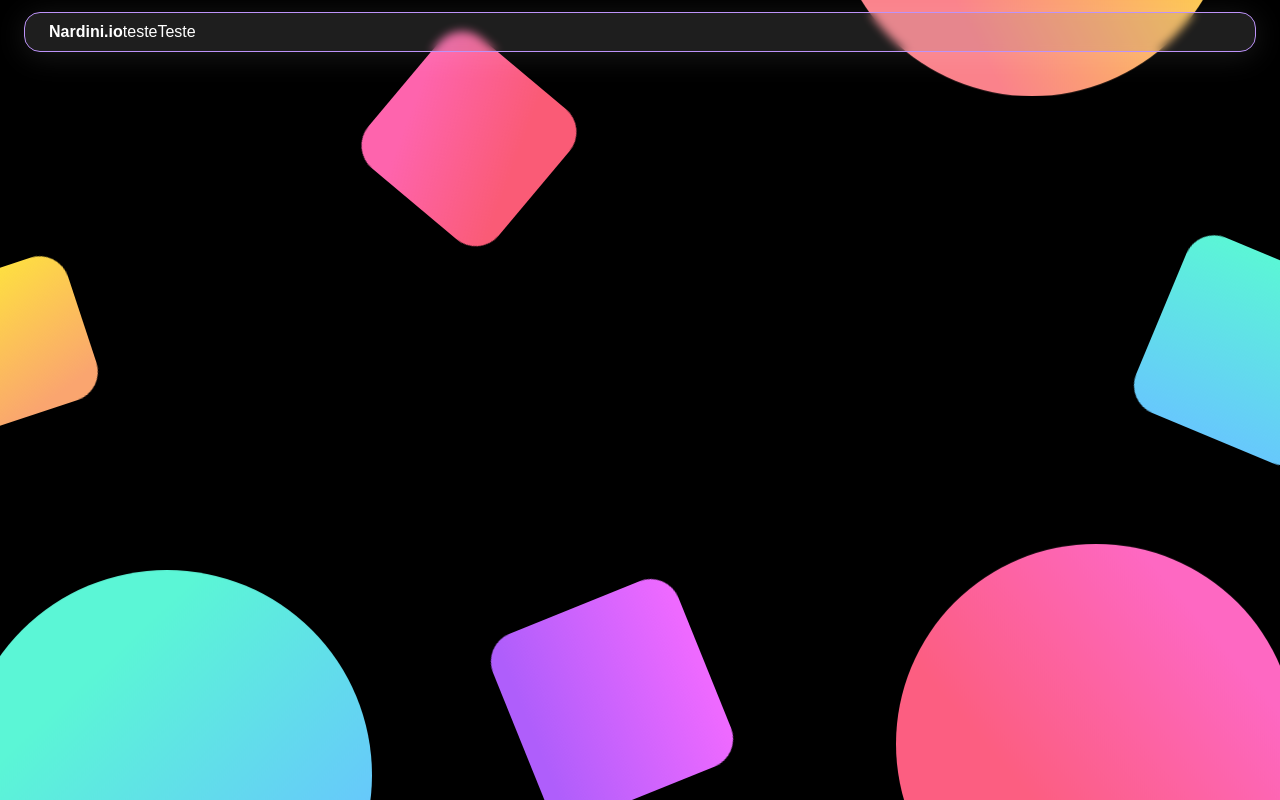
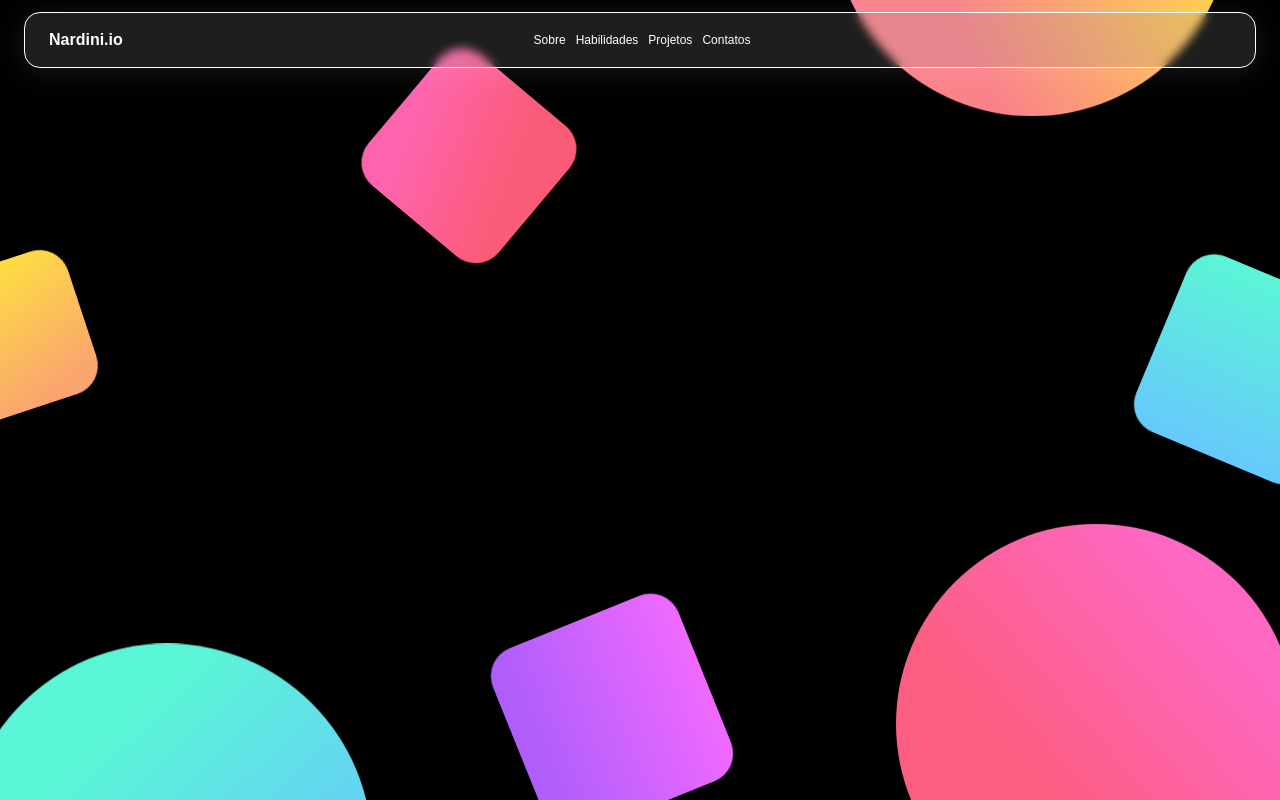
Before and after one commit to nardini-22/nardini.io, a Next.js app: page / in a window 1280 px wide. Built offline with nearby package versions, Linux system fonts and the light colour scheme; a web font is replaced by a local one.

Commit message:
fix: changed header and menu components

```diff
--- a/src/components/Header/index.tsx
+++ b/src/components/Header/index.tsx
@@ -11,7 +11,7 @@ export const Header = () => {
     <S.Container>
       <S.Title>Nardini.io</S.Title>
       {/* <button onClick={() => setTheme(theme === 'dark' ? 'light' : 'dark')}>
-        {theme}
+        {theme}wefgweuigfwegfweigfiwe
       </button> */}
       {screenType === 'desktop' && <Menu />}
     </S.Container>
--- a/src/components/Header/styles.ts
+++ b/src/components/Header/styles.ts
@@ -6,20 +6,23 @@ export const Container = styled.div`
   display: flex;
   align-items: center;
   justify-content: center;
-  border: 1px solid ${(props: ITheme) => props.theme.primary};
   border-radius: 8px;
   margin-top: 12px;
-  padding: 10px;
-  background: ${(props: ITheme) => props.theme.header};
+  padding: 20px;
   border-radius: 16px;
   color: ${(props: ITheme) => props.theme.text};
+  position: relative;
+  background: ${(props: ITheme) => props.theme.header};
   box-shadow: 0 4px 30px ${(props: ITheme) => props.theme.headerShadow};
   backdrop-filter: blur(5px);
   -webkit-backdrop-filter: blur(5px);
+  border: 1px solid #ffff;
   @media screen and (min-width: 1024px) {
     justify-content: flex-start;
     padding-left: 24px;
   }
 `
 
-export const Title = styled.h1``
+export const Title = styled.h1`
+  position: absolute;
+`
--- a/src/components/Menu/index.tsx
+++ b/src/components/Menu/index.tsx
@@ -4,19 +4,29 @@ import * as S from './styles'
 export const Menu = () => {
   const array = [
     {
-      icon: <>teste</>,
-      label: 'Teste',
-      url: '/'
+      label: 'Sobre',
+      url: '/#'
+    },
+    {
+      label: 'Habilidades',
+      url: '/#'
+    },
+    {
+      label: 'Projetos',
+      url: '/#'
+    },
+    {
+      label: 'Contatos',
+      url: '/#'
     }
   ]
   return (
     <S.Container>
       {array.map(item => (
         <Link href={item.url}>
-          <>
-            {item.icon}
-            {item.label}
-          </>
+          <S.IconContainer>
+            <p>{item.label}</p>
+          </S.IconContainer>
         </Link>
       ))}
     </S.Container>
--- a/src/components/Menu/styles.ts
+++ b/src/components/Menu/styles.ts
@@ -1,5 +1,16 @@
+import { ITheme } from '@/styles/styled'
 import styled from 'styled-components'
 
 export const Container = styled.div`
   display: flex;
+  width: 100%;
+  justify-content: center;
+  gap: 10px;
 `
+export const IconContainer = styled.div`
+  display: flex;
+  align-items: center;
+  color: ${(props: ITheme) => props.theme.text};
+  gap: 2px;
+  cursor: pointer;
+`
```
